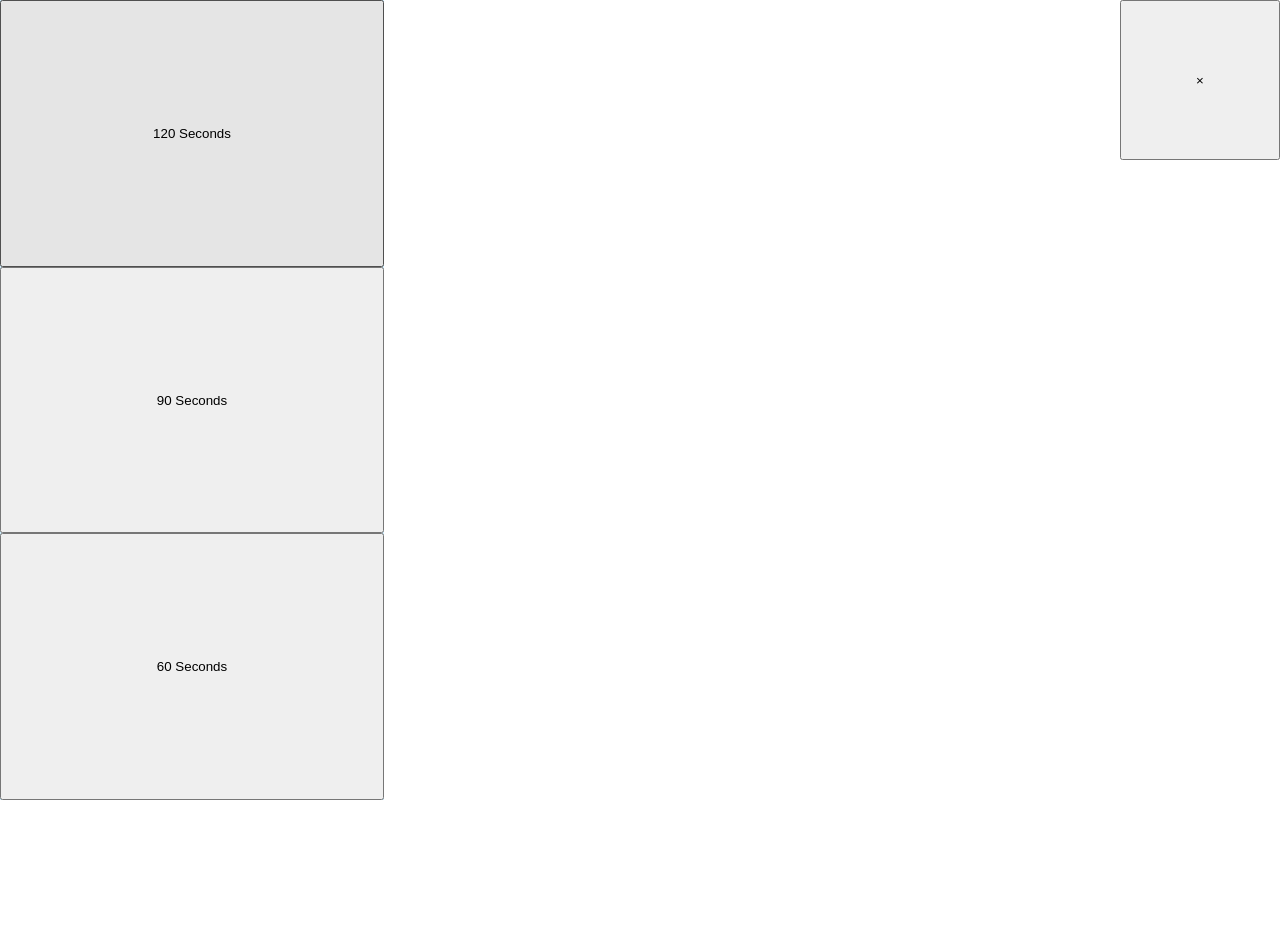
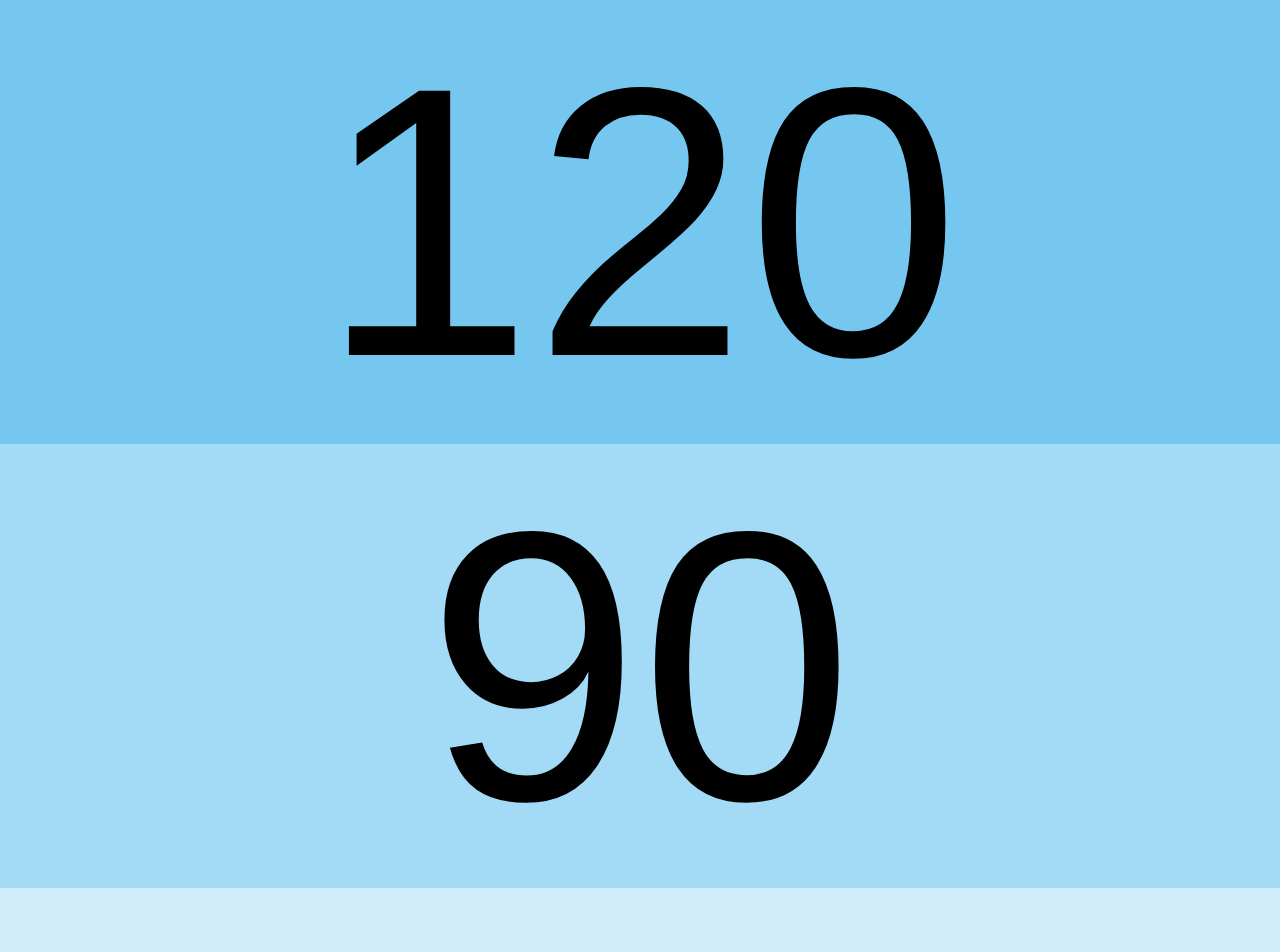
Before and after one commit to j-/rest, a React (Create React App) app: page / in a window 1280 px wide. Shown: the top 952 px of the page. Before the commit the page ends 800 px from the top, so only its background shows below. Built offline with nearby package versions, Linux system fonts and the light colour scheme.

Commit message:
Change time button style

```diff
--- a/package.json
+++ b/package.json
@@ -11,6 +11,7 @@
     "@types/react": "^16.9.39",
     "@types/react-dom": "^16.9.8",
     "@xstate/react": "^0.8.1",
+    "classnames": "^2.2.6",
     "react": "^16.13.1",
     "react-dom": "^16.13.1",
     "react-scripts": "3.4.1",
@@ -38,5 +39,8 @@
       "last 1 firefox version",
       "last 1 safari version"
     ]
+  },
+  "devDependencies": {
+    "@types/classnames": "^2.2.10"
   }
 }
--- a/src/App.css
+++ b/src/App.css
@@ -12,11 +12,56 @@
   left: 0;
   bottom: 0;
   width: 30vw;
-  background-color: hsl(200, 80%, 90%);
+  z-index: 2;
+  transition: width ease-out 0.25s;
+}
+
+.App--idle .App-time-buttons {
+  width: 100vw;
 }
 
 .App-time-button {
   flex: 1;
+  appearance: none;
+  border: none;
+  outline: none;
+}
+
+.App-time-button:nth-child(1) {
+  background-color: hsl(200, 80%, 70%);
+}
+
+.App-time-button:nth-child(1):active {
+  color: hsl(200, 80%, 70%);
+}
+
+.App-time-button:nth-child(2) {
+  background-color: hsl(200, 80%, 80%);
+}
+
+.App-time-button:nth-child(2):active {
+  color: hsl(200, 80%, 80%);
+}
+
+.App-time-button:nth-child(3) {
+  background-color: hsl(200, 80%, 90%);
+}
+
+.App-time-button:nth-child(3):active {
+  color: hsl(200, 80%, 90%);
+}
+
+.App-time-button:active {
+  background-color: #000;
+}
+
+.App-time-button-text {
+  font-size: 15vw;
+  transition: font-size ease-out 0.25s;
+}
+
+.App--idle .App-time-button-text {
+  font-size: 30vw;
 }
 
 .App-content {
@@ -33,4 +78,5 @@
   right: 0;
   width: 20vmin;
   height: 20vmin;
+  z-index: 1;
 }
--- a/src/App.tsx
+++ b/src/App.tsx
@@ -1,5 +1,6 @@
 import * as React from 'react';
 import { useMachine } from '@xstate/react'
+import classNames from 'classnames';
 import { machine } from './machine';
 import Timer from './Timer';
 import './App.css';
@@ -8,15 +9,34 @@ const App: React.FC = () => {
   const [current, send] = useMachine(machine, {
     devTools: true,
   });
+  const isIdle = current.matches('idle');
   return (
-    <div className="App">
+    <div className={classNames('App', isIdle && 'App--idle')}>
       <div className="App-time-buttons">
-        <button className="App-time-button" type="button" onClick={() => send('START', { seconds: 120 })}>120 Seconds</button>
-        <button className="App-time-button" type="button" onClick={() => send('START', { seconds: 90 })}>90 Seconds</button>
-        <button className="App-time-button" type="button" onClick={() => send('START', { seconds: 60 })}>60 Seconds</button>
+        <button
+          className="App-time-button"
+          type="button"
+          onClick={() => send('START', { seconds: 120 })}
+        >
+          <span className="App-time-button-text">120</span>
+        </button>
+        <button
+          className="App-time-button"
+          type="button"
+          onClick={() => send('START', { seconds: 90 })}
+        >
+          <span className="App-time-button-text">90</span>
+        </button>
+        <button
+          className="App-time-button"
+          type="button"
+          onClick={() => send('START', { seconds: 60 })}
+        >
+          <span className="App-time-button-text">60</span>
+        </button>
       </div>
       <div className="App-content">
-        {!current.matches('idle') && current.context.time && (
+        {!isIdle && current.context.time && (
           <Timer time={current.context.time} />
         )}
         <button className="App-reset" type="button" onClick={() => send('STOP')}>&times;</button>
--- a/src/Timer.tsx
+++ b/src/Timer.tsx
@@ -7,7 +7,7 @@ export interface Props {
 
 const Timer: React.FC<Props> = ({ time }) => {
   const timer = useTimer(time);
-  return <div>{timer}</div>;
+  return <>{timer}</>;
 };
 
 export default Timer;
--- a/src/index.css
+++ b/src/index.css
@@ -5,4 +5,7 @@ body {
     sans-serif;
   -webkit-font-smoothing: antialiased;
   -moz-osx-font-smoothing: grayscale;
+  user-select: none;
+  touch-action: none;
+  overscroll-behavior: none;
 }
```
Also changed, not shown: 1 other file (tests, documents, lock files or other folders).
